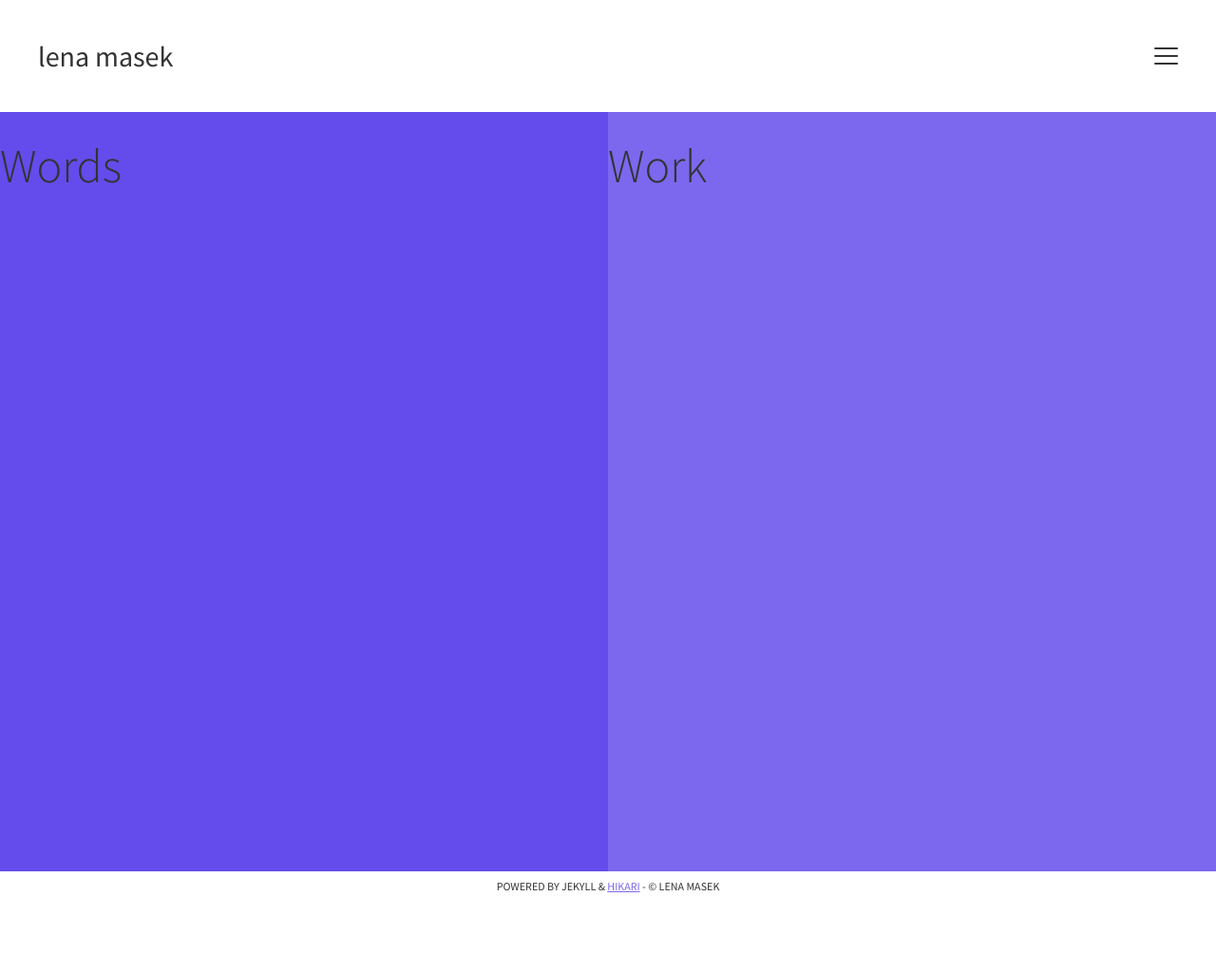
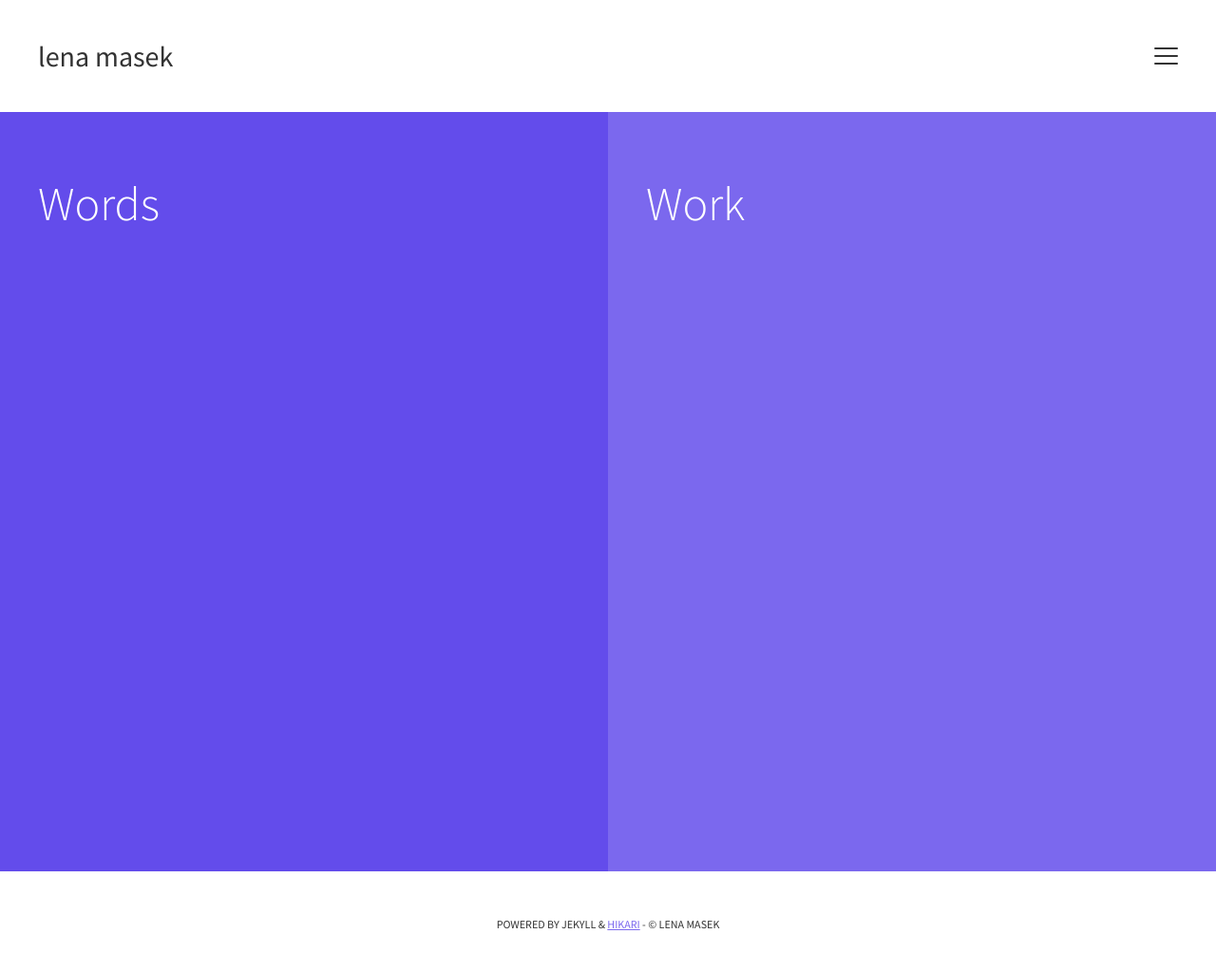
Before and after one commit to lenamasek/lenamasek.github.io, a Jekyll site: the page built from frontpage.html, in a window 1280 px wide. Shown: the whole page at 95% size. Built offline with Jekyll 4.4.1, drawn with Linux system fonts in a browser that asks for light colours; before the commit the page ends 983 px from its top, so only the background shows below that.

Commit message:
front pg

```diff
--- a/_scss/base/_global.scss
+++ b/_scss/base/_global.scss
@@ -104,16 +104,23 @@ img {
 *
 ================================================================== */
 
-.words {
+.frontpg {
   height:800px;
   width:50%;
+  margin-bottom:40px;
+  padding:2em;
+}
+
+.frontpg h1 {
+  color:#fff;
+}
+
+.words {
   float:left;
   background:#634ceb;
 }
 
 .work {
-  height:800px;
-  width:50%;
   float:right;
   background:#7b68ee;
 }
--- a/frontpage.html
+++ b/frontpage.html
@@ -5,10 +5,10 @@ title: Homepage
 
 <div id="home">
 
-<div class="words">
+<div class="words frontpg">
 <h1>Words</h1>
 </div>
 
-<div class="work">
+<div class="work frontpg">
 <h1>Work</h1>
 </div>
```
